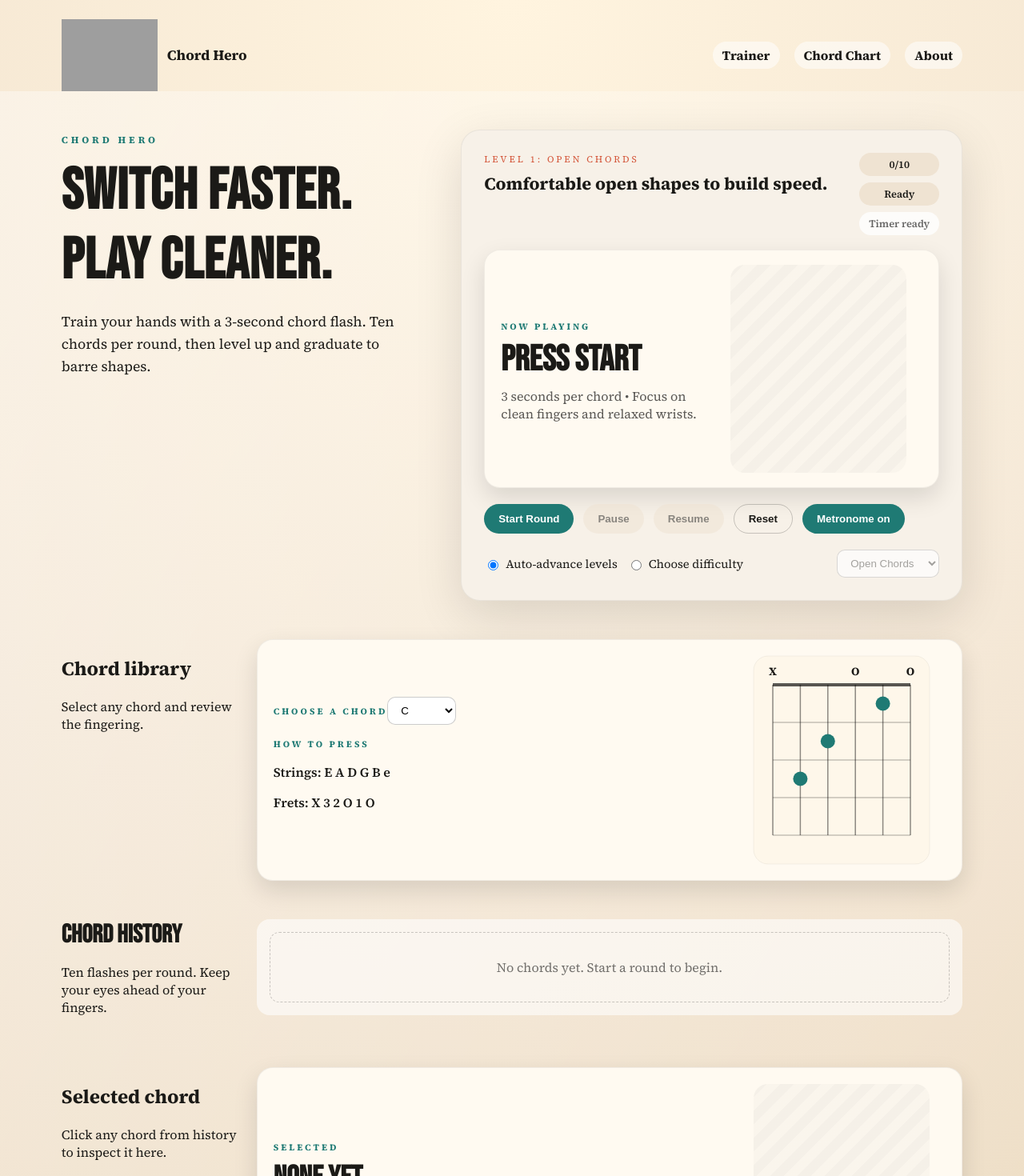
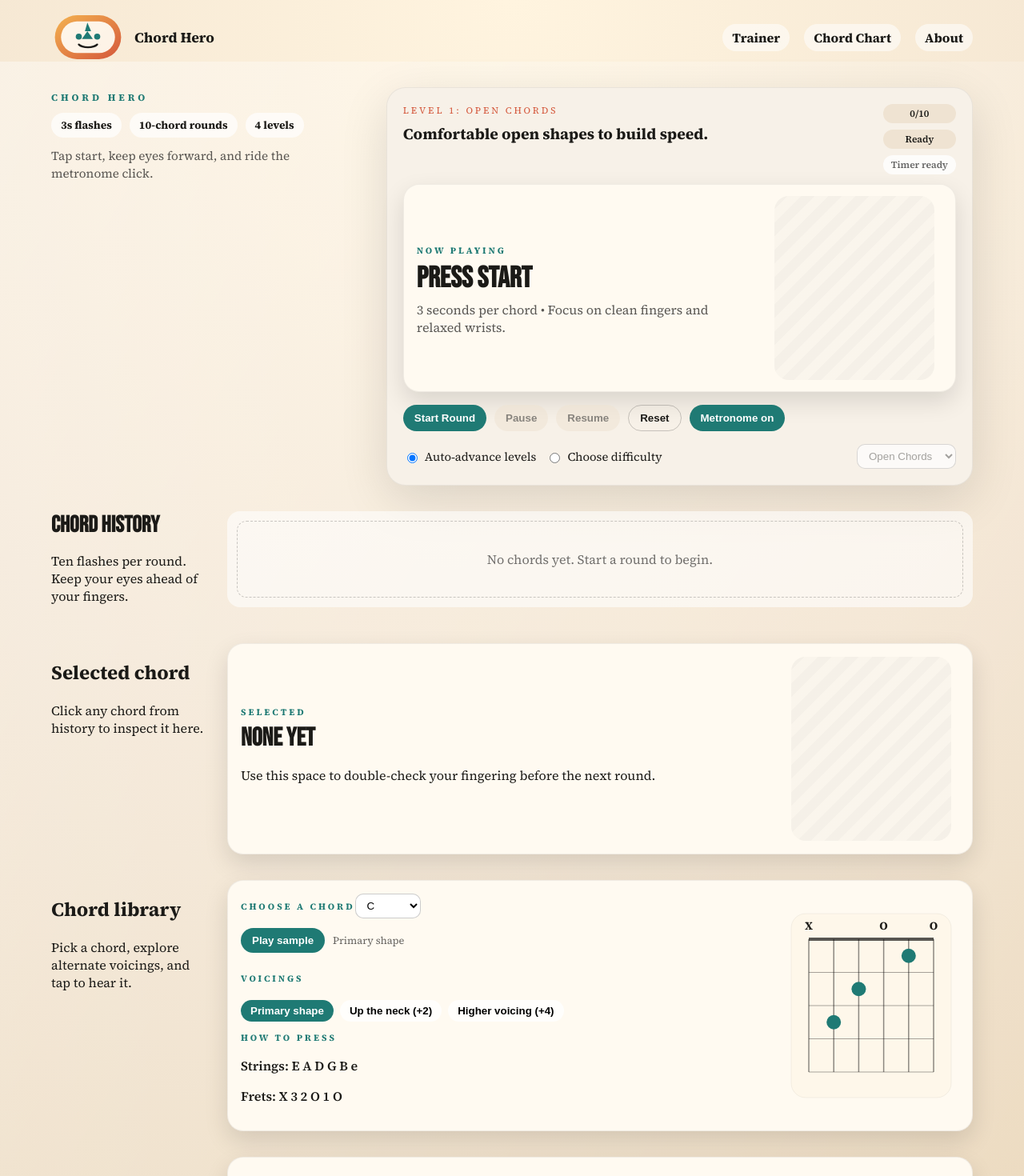
Before and after one commit to paladinv/ChordHero, a Next.js app: page / in a window 1280 px wide. Shown: the top 1470 px of the page at 80% size. Built offline with nearby package versions, Linux system fonts and the light colour scheme; grey boxes are pictures that could not be loaded.

Commit message:
Add compact layout and enhanced chord library

```diff
--- a/app/globals.css
+++ b/app/globals.css
@@ -26,7 +26,7 @@ body {
   display: flex;
   justify-content: space-between;
   align-items: center;
-  padding: 24px clamp(20px, 6vw, 90px) 0;
+  padding: 16px clamp(18px, 5vw, 80px) 0;
 }
 
 .brand-link {
@@ -40,7 +40,7 @@ body {
 }
 
 .logo {
-  width: 120px;
+  width: 92px;
   height: auto;
 }
 
@@ -62,28 +62,38 @@ body {
   min-height: 100vh;
   display: flex;
   flex-direction: column;
-  gap: 48px;
-  padding: 48px clamp(20px, 6vw, 90px) 72px;
+  gap: 32px;
+  padding: 32px clamp(18px, 5vw, 80px) 56px;
   background-image: linear-gradient(120deg, rgba(255, 255, 255, 0.4), rgba(255, 255, 255, 0));
 }
 
 .hero {
   display: grid;
-  grid-template-columns: minmax(240px, 0.85fr) minmax(320px, 1.15fr);
-  gap: 36px;
+  grid-template-columns: minmax(220px, 0.7fr) minmax(320px, 1.3fr);
+  gap: 24px;
 }
 
-.brand h1 {
-  font-family: "Bebas Neue", sans-serif;
-  font-size: clamp(40px, 6vw, 72px);
-  margin: 12px 0 12px;
-  letter-spacing: 1px;
+.hero-summary {
+  margin-top: 10px;
+  display: flex;
+  flex-wrap: wrap;
+  gap: 10px;
+  font-weight: 700;
 }
 
-.brand p {
-  font-size: 1.1rem;
-  max-width: 440px;
-  line-height: 1.6;
+.hero-summary span {
+  background: rgba(255, 255, 255, 0.7);
+  padding: 6px 12px;
+  border-radius: 999px;
+  font-size: 0.85rem;
+}
+
+.hero-note {
+  margin: 12px 0 0;
+  font-size: 0.95rem;
+  max-width: 360px;
+  line-height: 1.4;
+  color: rgba(0, 0, 0, 0.65);
 }
 
 .tag {
@@ -105,7 +115,7 @@ body {
 .panel {
   background: var(--cream);
   border-radius: 24px;
-  padding: 28px;
+  padding: 20px;
   box-shadow: 0 18px 60px rgba(0, 0, 0, 0.12);
   border: 1px solid rgba(0, 0, 0, 0.06);
 }
@@ -115,7 +125,7 @@ body {
   justify-content: space-between;
   align-items: flex-start;
   gap: 16px;
-  margin-bottom: 18px;
+  margin-bottom: 12px;
 }
 
 .eyebrow {
@@ -128,7 +138,7 @@ body {
 
 .panel-header h2 {
   margin: 0;
-  font-size: 1.35rem;
+  font-size: 1.2rem;
 }
 
 .status {
@@ -139,10 +149,10 @@ body {
 
 .badge {
   background: var(--sand);
-  padding: 6px 12px;
+  padding: 4px 10px;
   border-radius: 999px;
   font-weight: 600;
-  font-size: 0.8rem;
+  font-size: 0.75rem;
   text-align: center;
 }
 
@@ -157,12 +167,12 @@ body {
 
 .chord-card {
   display: grid;
-  grid-template-columns: minmax(180px, 1fr) 260px;
-  gap: 20px;
+  grid-template-columns: minmax(180px, 1fr) 220px;
+  gap: 16px;
   align-items: center;
   background: #fffaf1;
   border-radius: 20px;
-  padding: 18px 20px;
+  padding: 14px 16px;
   border: 1px solid rgba(0, 0, 0, 0.06);
   box-shadow: 0 12px 30px var(--shadow);
   transition: transform 0.3s ease, box-shadow 0.3s ease;
@@ -188,8 +198,8 @@ body {
 
 .chord-info h3 {
   font-family: "Bebas Neue", sans-serif;
-  font-size: 2.8rem;
-  margin: 6px 0 8px;
+  font-size: 2.3rem;
+  margin: 4px 0 6px;
 }
 
 .chord-info .label {
@@ -207,8 +217,8 @@ body {
 }
 
 .diagram-empty {
-  width: 220px;
-  height: 260px;
+  width: 200px;
+  height: 230px;
   border-radius: 18px;
   background: repeating-linear-gradient(
     135deg,
@@ -268,14 +278,14 @@ body {
 .controls {
   display: flex;
   flex-wrap: wrap;
-  gap: 12px;
-  margin: 20px 0;
+  gap: 10px;
+  margin: 16px 0;
 }
 
 .btn {
   border: none;
   border-radius: 999px;
-  padding: 10px 18px;
+  padding: 8px 14px;
   font-weight: 700;
   cursor: pointer;
   background: var(--sand);
@@ -326,37 +336,37 @@ body {
 
 select {
   border-radius: 10px;
-  padding: 8px 12px;
+  padding: 6px 10px;
   border: 1px solid rgba(0, 0, 0, 0.2);
   background: white;
 }
 
 .history {
   display: grid;
-  grid-template-columns: 220px 1fr;
-  gap: 24px;
+  grid-template-columns: 200px 1fr;
+  gap: 20px;
   align-items: start;
 }
 
 .history h2 {
   font-family: "Bebas Neue", sans-serif;
-  font-size: 2rem;
+  font-size: 1.8rem;
   margin: 0 0 6px;
 }
 
 .history-grid {
   display: grid;
   grid-template-columns: repeat(auto-fill, minmax(120px, 1fr));
-  gap: 12px;
+  gap: 10px;
   background: rgba(255, 255, 255, 0.6);
-  padding: 16px;
+  padding: 12px;
   border-radius: 16px;
   min-height: 120px;
 }
 
 .history-item {
   background: white;
-  padding: 12px;
+  padding: 10px;
   border-radius: 12px;
   display: flex;
   justify-content: space-between;
@@ -402,8 +412,8 @@ select {
 .selected,
 .song-coach {
   display: grid;
-  grid-template-columns: 220px 1fr;
-  gap: 24px;
+  grid-template-columns: 200px 1fr;
+  gap: 20px;
   align-items: start;
 }
 
@@ -412,10 +422,10 @@ select {
 .song-card {
   background: #fffaf1;
   border-radius: 20px;
-  padding: 20px;
+  padding: 16px;
   display: grid;
-  grid-template-columns: minmax(220px, 1fr) 260px;
-  gap: 20px;
+  grid-template-columns: minmax(220px, 1fr) 220px;
+  gap: 16px;
   align-items: center;
   box-shadow: 0 12px 30px var(--shadow);
   border: 1px solid rgba(0, 0, 0, 0.06);
@@ -424,12 +434,12 @@ select {
 .selected-info h3,
 .song-progress h3 {
   font-family: "Bebas Neue", sans-serif;
-  font-size: 2.4rem;
-  margin: 6px 0 8px;
+  font-size: 2rem;
+  margin: 4px 0 6px;
 }
 
 .fingering {
-  margin-top: 16px;
+  margin-top: 12px;
   font-weight: 600;
 }
 
@@ -440,8 +450,8 @@ select {
 .song-controls {
   display: flex;
   flex-wrap: wrap;
-  gap: 10px;
-  margin-top: 16px;
+  gap: 8px;
+  margin-top: 12px;
 }
 
 .song-source {
@@ -450,7 +460,7 @@ select {
 }
 
 .tempo-control {
-  margin-top: 12px;
+  margin-top: 10px;
   display: grid;
   gap: 8px;
 }
@@ -462,15 +472,16 @@ select {
 .song-chords {
   display: flex;
   flex-wrap: wrap;
-  gap: 8px;
-  margin-top: 12px;
+  gap: 6px;
+  margin-top: 10px;
 }
 
 .song-chip {
-  padding: 6px 12px;
+  padding: 4px 10px;
   border-radius: 999px;
   background: rgba(255, 255, 255, 0.7);
   font-weight: 700;
+  font-size: 0.82rem;
 }
 
 .song-chip.active {
@@ -493,7 +504,7 @@ select {
 
 .about-card {
   background: var(--cream);
-  padding: 20px;
+  padding: 16px;
   border-radius: 18px;
   box-shadow: 0 12px 30px rgba(0, 0, 0, 0.12);
 }
@@ -506,7 +517,7 @@ select {
 .about-details {
   display: grid;
   grid-template-columns: repeat(auto-fit, minmax(220px, 1fr));
-  gap: 24px;
+  gap: 20px;
 }
 
 .chords-hero {
@@ -519,7 +530,7 @@ select {
 .print-card {
   background: var(--cream);
   border-radius: 18px;
-  padding: 18px;
+  padding: 14px;
   box-shadow: 0 12px 30px rgba(0, 0, 0, 0.12);
 }
 
@@ -531,31 +542,76 @@ select {
 .chord-section {
   background: rgba(255, 255, 255, 0.7);
   border-radius: 20px;
-  padding: 20px;
+  padding: 16px;
 }
 
 .chord-section h2 {
   font-family: "Bebas Neue", sans-serif;
-  font-size: 2.2rem;
+  font-size: 2rem;
   margin: 0 0 6px;
 }
 
 .chord-grid {
   display: grid;
   grid-template-columns: repeat(auto-fill, minmax(220px, 1fr));
-  gap: 16px;
-  margin-top: 16px;
+  gap: 12px;
+  margin-top: 12px;
 }
 
 .chord-tile {
   background: white;
   border-radius: 16px;
-  padding: 16px;
+  padding: 12px;
   box-shadow: 0 10px 22px rgba(0, 0, 0, 0.08);
   display: flex;
   flex-direction: column;
   gap: 10px;
   align-items: center;
+}
+
+.library-actions {
+  display: flex;
+  flex-wrap: wrap;
+  align-items: center;
+  gap: 10px;
+  margin-top: 12px;
+}
+
+.library-label {
+  font-size: 0.8rem;
+  color: rgba(0, 0, 0, 0.6);
+}
+
+.library-variants {
+  margin-top: 12px;
+  display: grid;
+  gap: 8px;
+}
+
+.variant-list {
+  display: flex;
+  flex-wrap: wrap;
+  gap: 8px;
+}
+
+.chip {
+  border: none;
+  border-radius: 999px;
+  padding: 6px 12px;
+  background: rgba(255, 255, 255, 0.8);
+  font-weight: 700;
+  cursor: pointer;
+}
+
+.chip.active {
+  background: var(--teal);
+  color: white;
+}
+
+.site-footer {
+  padding: 18px clamp(18px, 5vw, 80px) 28px;
+  font-size: 0.85rem;
+  color: rgba(0, 0, 0, 0.65);
 }
 
 .modal {
--- a/app/layout.tsx
+++ b/app/layout.tsx
@@ -31,6 +31,10 @@ export default function RootLayout({
           </nav>
         </header>
         {children}
+        <footer className="site-footer">
+          <strong>License:</strong> GNU GPL v3.0. You are free to share and adapt this project
+          under the terms of the GPL-3.0 license.
+        </footer>
       </body>
     </html>
   );
--- a/app/page.tsx
+++ b/app/page.tsx
@@ -12,6 +12,17 @@ type Level = {
   name: string;
   description: string;
   chords: Chord[];
+};
+
+type ChordAlternative = {
+  label: string;
+  chord: Chord;
+};
+
+type ChordLibraryEntry = {
+  name: string;
+  chord: Chord;
+  alternatives: ChordAlternative[];
 };
 
 const LEVELS: Level[] = [
@@ -70,6 +81,25 @@ const LEVELS: Level[] = [
 const CHORD_LIBRARY: Chord[] = Array.from(
   new Map(LEVELS.flatMap((level) => level.chords).map((chord) => [chord.name, chord])).values()
 );
+
+const createShiftedChord = (chord: Chord, shift: number, label: string): ChordAlternative => ({
+  label,
+  chord: {
+    ...chord,
+    name: `${chord.name} +${shift}`,
+    frets: chord.frets.map((fret) => (fret > 0 ? fret + shift : fret)),
+    barre: chord.barre ? { ...chord.barre, fret: chord.barre.fret + shift } : undefined
+  }
+});
+
+const CHORD_LIBRARY_ENTRIES: ChordLibraryEntry[] = CHORD_LIBRARY.map((chord) => ({
+  name: chord.name,
+  chord,
+  alternatives: [
+    createShiftedChord(chord, 2, "Up the neck (+2)"),
+    createShiftedChord(chord, 4, "Higher voicing (+4)")
+  ]
+}));
 
 type Song = {
   title: string;
@@ -177,6 +207,64 @@ function pickChord(chords: Chord[], last?: Chord | null) {
   return next;
 }
 
+const NOTE_OFFSETS: Record<string, number> = {
+  C: 0,
+  "C#": 1,
+  Db: 1,
+  D: 2,
+  "D#": 3,
+  Eb: 3,
+  E: 4,
+  F: 5,
+  "F#": 6,
+  Gb: 6,
+  G: 7,
+  "G#": 8,
+  Ab: 8,
+  A: 9,
+  "A#": 10,
+  Bb: 10,
+  B: 11
+};
+
+const noteToFrequency = (note: string, octave: number) => {
+  const offset = NOTE_OFFSETS[note];
+  if (offset === undefined) return null;
+  const midi = 12 * (octave + 1) + offset;
+  return 440 * Math.pow(2, (midi - 69) / 12);
+};
+
+const getChordIntervals = (quality: string) => {
+  const descriptor = quality.toLowerCase();
+  if (descriptor.includes("sus2")) return [0, 2, 7];
+  if (descriptor.includes("sus4")) return [0, 5, 7];
+  if (descriptor.includes("add9")) return [0, 4, 7, 14];
+  if (descriptor.includes("maj7")) return [0, 4, 7, 11];
+  if (descriptor.includes("m7")) return [0, 3, 7, 10];
+  if (descriptor.includes("m")) return [0, 3, 7];
+  if (descriptor.includes("7")) return [0, 4, 7, 10];
+  return [0, 4, 7];
+};
+
+const getChordFrequencies = (chordName: string) => {
+  const [main, bass] = chordName.split("/");
+  const rootMatch = main.match(/^([A-G](?:#|b)?)/);
+  if (!rootMatch) return [];
+  const rootNote = rootMatch[1];
+  const quality = main.slice(rootNote.length);
+  const intervals = getChordIntervals(quality);
+  const rootFrequency = noteToFrequency(rootNote, 4);
+  if (!rootFrequency) return [];
+  const frequencies = intervals
+    .map((interval) => rootFrequency * Math.pow(2, interval / 12))
+    .filter((freq) => Number.isFinite(freq));
+  if (bass) {
+    const bassFrequency = noteToFrequency(bass, 3);
+    if (bassFrequency) frequencies.unshift(bassFrequency);
+  }
+  return frequencies;
+};
+
 export default function HomePage() {
   const [status, setStatus] = useState<"idle" | "running" | "paused" | "levelComplete">("idle");
   const [levelIndex, setLevelIndex] = useState(0);
@@ -190,6 +278,7 @@ export default function HomePage() {
   const [selectedChord, setSelectedChord] = useState<Chord | null>(null);
   const [selectedHistoryIndex, setSelectedHistoryIndex] = useState<number | null>(null);
   const [libraryChordName, setLibraryChordName] = useState(CHORD_LIBRARY[0]?.name ?? "");
+  const [libraryVariantIndex, setLibraryVariantIndex] = useState(0);
   const [songIndex, setSongIndex] = useState(0);
   const [songStep, setSongStep] = useState(0);
   const [songStatus, setSongStatus] = useState<"idle" | "running" | "paused">("idle");
@@ -205,7 +294,17 @@ export default function HomePage() {
 
   const activeLevelIndex = difficultyMode === "auto" ? levelIndex : manualLevelIndex;
   const activeLevel = LEVELS[activeLevelIndex];
-  const selectedLibraryChord = CHORD_LIBRARY.find((chord) => chord.name === libraryChordName) ?? null;
+  const selectedLibraryEntry =
+    CHORD_LIBRARY_ENTRIES.find((entry) => entry.name === libraryChordName) ?? null;
+  const libraryVariants = useMemo(() => {
+    if (!selectedLibraryEntry) return [];
+    return [
+      { label: "Primary shape", chord: selectedLibraryEntry.chord },
+      ...selectedLibraryEntry.alternatives
+    ];
+  }, [selectedLibraryEntry]);
+  const activeLibraryVariant = libraryVariants[libraryVariantIndex] ?? libraryVariants[0] ?? null;
+  const selectedLibraryChord = activeLibraryVariant?.chord ?? null;
   const activeSong = SONGS[songIndex];
   const currentSongChordName = activeSong.chords[Math.min(songStep, activeSong.chords.length - 1)];
   const currentSongChord =
@@ -235,7 +334,6 @@ export default function HomePage() {
   };
 
   const ensureAudioContext = async () => {
-    if (!metronomeOn) return null;
     if (!audioContextRef.current) {
       audioContextRef.current = new AudioContext();
     }
@@ -261,6 +359,27 @@ export default function HomePage() {
     gain.gain.exponentialRampToValueAtTime(0.0001, now + 0.08);
     osc.start(now);
     osc.stop(now + 0.09);
+  };
+
+  const playChordSample = async (chordName: string) => {
+    const ctx = await ensureAudioContext();
+    if (!ctx) return;
+    const frequencies = getChordFrequencies(chordName);
+    if (!frequencies.length) return;
+    const now = ctx.currentTime;
+    const masterGain = ctx.createGain();
+    masterGain.gain.value = 0.0001;
+    masterGain.connect(ctx.destination);
+    masterGain.gain.exponentialRampToValueAtTime(0.25, now + 0.05);
+    masterGain.gain.exponentialRampToValueAtTime(0.0001, now + 1.4);
+    frequencies.forEach((frequency, index) => {
+      const osc = ctx.createOscillator();
+      osc.type = "triangle";
+      osc.frequency.value = frequency;
+      osc.connect(masterGain);
+      osc.start(now + index * 0.02);
+      osc.stop(now + 1.5);
+    });
   };
 
   const advance = () => {
@@ -362,6 +481,10 @@ export default function HomePage() {
     }
   }, [metronomeOn, songStatus, songStep]);
 
+  useEffect(() => {
+    setLibraryVariantIndex(0);
+  }, [libraryChordName]);
+
   const handleContinue = () => {
     if (difficultyMode === "auto") {
       const nextIndex = Math.min(levelIndex + 1, LEVELS.length - 1);
@@ -407,11 +530,12 @@ export default function HomePage() {
       <section className="hero">
         <div className="brand">
           <span className="tag">Chord Hero</span>
-          <h1>Switch faster. Play cleaner.</h1>
-          <p>
-            Train your hands with a 3‑second chord flash. Ten chords per round, then level up and
-            graduate to barre shapes.
-          </p>
+          <div className="hero-summary">
+            <span>3s flashes</span>
+            <span>10-chord rounds</span>
+            <span>4 levels</span>
+          </div>
+          <p className="hero-note">Tap start, keep eyes forward, and ride the metronome click.</p>
         </div>
 
         <div className="panel">
@@ -514,52 +638,6 @@ export default function HomePage() {
         </div>
       </section>
 
-      <section className="library">
-        <div>
-          <h2>Chord library</h2>
-          <p>Select any chord and review the fingering.</p>
-        </div>
-        <div className="library-card">
-          <div>
-            <label className="label" htmlFor="chord-library">
-              Choose a chord
-            </label>
-            <select
-              id="chord-library"
-              value={libraryChordName}
-              onChange={(event) => setLibraryChordName(event.target.value)}
-            >
-              {CHORD_LIBRARY.map((chord) => (
-                <option key={chord.name} value={chord.name}>
-                  {chord.name}
-                </option>
-              ))}
-            </select>
-            {selectedLibraryChord && (
-              <div className="fingering">
-                <p className="label">How to press</p>
-                <p>
-                  Strings: E A D G B e
-                </p>
-                <p>
-                  Frets:{" "}
-                  {selectedLibraryChord.frets
-                    .map((fret) => (fret < 0 ? "X" : fret === 0 ? "O" : fret))
-                    .join(" ")}
-                </p>
-              </div>
-            )}
-          </div>
-          <div className="diagram-wrap">
-            {selectedLibraryChord ? (
-              <ChordDiagram chord={selectedLibraryChord} />
-            ) : (
-              <div className="diagram-empty" />
-            )}
-          </div>
-        </div>
-      </section>
-
       <section className="history">
         <div>
           <h2>Chord history</h2>
@@ -597,6 +675,85 @@ export default function HomePage() {
           </div>
           <div className="diagram-wrap">
             {selectedChord ? <ChordDiagram chord={selectedChord} /> : <div className="diagram-empty" />}
+          </div>
+        </div>
+      </section>
+
+      <section className="library">
+        <div>
+          <h2>Chord library</h2>
+          <p>Pick a chord, explore alternate voicings, and tap to hear it.</p>
+        </div>
+        <div className="library-card">
+          <div>
+            <label className="label" htmlFor="chord-library">
+              Choose a chord
+            </label>
+            <select
+              id="chord-library"
+              value={libraryChordName}
+              onChange={(event) => setLibraryChordName(event.target.value)}
+            >
+              {CHORD_LIBRARY_ENTRIES.map((entry) => (
+                <option key={entry.name} value={entry.name}>
+                  {entry.name}
+                </option>
+              ))}
+            </select>
+            <div className="library-actions">
+              <button
+                className="btn primary"
+                type="button"
+                onClick={() => {
+                  if (selectedLibraryEntry) {
+                    playChordSample(selectedLibraryEntry.name);
+                  }
+                }}
+              >
+                Play sample
+              </button>
+              <span className="library-label">
+                {activeLibraryVariant ? activeLibraryVariant.label : "Select a voicing"}
+              </span>
+            </div>
+            {libraryVariants.length > 0 && (
+              <div className="library-variants">
+                <p className="label">Voicings</p>
+                <div className="variant-list">
+                  {libraryVariants.map((variant, index) => (
+                    <button
+                      key={variant.label}
+                      type="button"
+                      className={`chip ${index === libraryVariantIndex ? "active" : ""}`}
+                      onClick={() => setLibraryVariantIndex(index)}
+                    >
+                      {variant.label}
+                    </button>
+                  ))}
+                </div>
+              </div>
+            )}
+            {selectedLibraryChord && (
+              <div className="fingering">
+                <p className="label">How to press</p>
+                <p>
+                  Strings: E A D G B e
+                </p>
+                <p>
+                  Frets:{" "}
+                  {selectedLibraryChord.frets
+                    .map((fret) => (fret < 0 ? "X" : fret === 0 ? "O" : fret))
+                    .join(" ")}
+                </p>
+              </div>
+            )}
+          </div>
+          <div className="diagram-wrap">
+            {selectedLibraryChord ? (
+              <ChordDiagram chord={selectedLibraryChord} />
+            ) : (
+              <div className="diagram-empty" />
+            )}
           </div>
         </div>
       </section>
--- a/components/ChordDiagram.tsx
+++ b/components/ChordDiagram.tsx
@@ -30,10 +30,10 @@ function getBaseFret(chord: Chord) {
 }
 
 export default function ChordDiagram({ chord }: ChordDiagramProps) {
-  const width = 220;
-  const height = 260;
-  const paddingX = 24;
-  const paddingY = 36;
+  const width = 200;
+  const height = 230;
+  const paddingX = 22;
+  const paddingY = 32;
   const gridWidth = width - paddingX * 2;
   const gridHeight = height - paddingY * 2;
   const stringGap = gridWidth / (STRING_COUNT - 1);
```
Also changed, not shown: app/about/page.tsx (added, +52 -0 lines), public/chord-hero-logo.svg (added).
